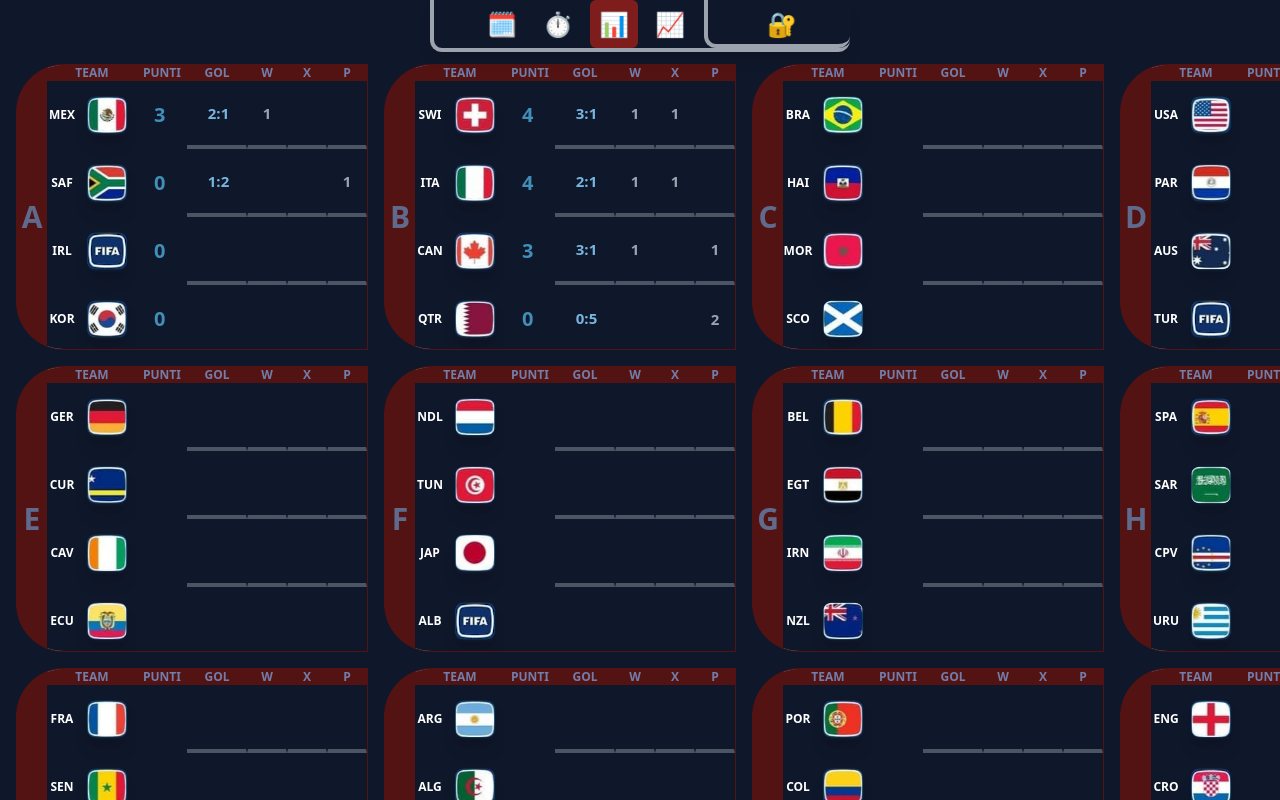
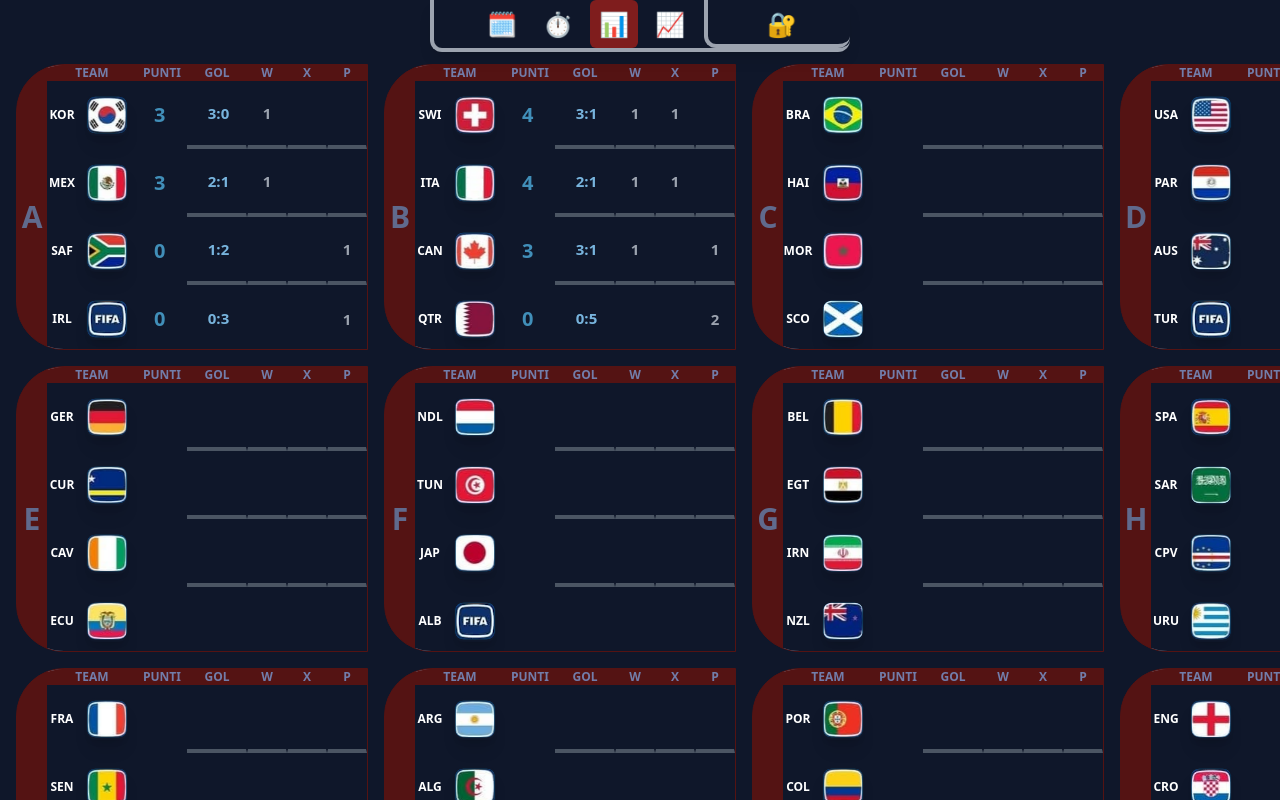
Before and after one commit to Simobara/WorldCup, a React (Vite) app: page /groupRankPage in a window 1280 px wide. Built offline with nearby package versions, Linux system fonts and the light colour scheme; no server answers; the database is empty.

Commit message:
start positioningFinalTable

```diff
--- a/src/START/app/1GroupMatches.jsx
+++ b/src/START/app/1GroupMatches.jsx
@@ -7,7 +7,7 @@ group_A: {
         ],
         matches: [
             { numero: 1, city: 'CDMX',             time: '19:00',      team1: 'Mexico',         team2: 'SAfrica',           pron:'1', ris: ' ' ,  results:'2-1 ' },
-            { numero: 2, city: 'Guadalajara',      time: '02:00',      team1: 'Korea',          team2: 'IRL',               pron:'1', ris: ' ' ,  results:' ' },
+            { numero: 2, city: 'Guadalajara',      time: '02:00',      team1: 'Korea',          team2: 'IRL',               pron:'1', ris: ' ' ,  results:'3-0 ' },
         ],
     },
     giornata_2:{
--- a/src/components/2aGroupMatches/1gridMatches.jsx
+++ b/src/components/2aGroupMatches/1gridMatches.jsx
@@ -78,7 +78,7 @@ export default function GridMatchesPage({ isLogged }) {
   });
 
 
-
+const canShowGroupButtons = isLogged && showPronostics;
 
 
   // 7 colonne: ------DATA | CITTÀ | SQ1 | F1 | RIS | F2 | SQ2
@@ -324,6 +324,8 @@ const handleNotesModalKeyDown = useCallback((e) => {
     notesToggleRef.current?.focus();
     return;
   }
+
+
 
   // INVIO sull'ultima textarea (Note Varie) -> chiude edit e torna al bottone
   // if (e.key === "Enter" && e.target === last) {
@@ -523,12 +525,18 @@ useEffect(() => {
   }, [matchesLoaded]);
 
   useEffect(() => {
-    if (isLogged) {
-      setShowPronostics(true);
-    } else {
-      setShowPronostics(false); // opzionale
-    }
-  }, [isLogged]);
+  if (isLogged) {
+    setShowPronostics(true);
+    return;
+  }
+
+  // guest: ripristina da storage (opzionale, ma chiaro)
+  try {
+    const saved = localStorage.getItem(STORAGE_KEY);
+    if (saved != null) setShowPronostics(JSON.parse(saved));
+  } catch {}
+}, [isLogged]);
+
 
   useEffect(() => {
     const mq = window.matchMedia("(min-width: 768px)");
@@ -608,11 +616,11 @@ useEffect(() => {
               md:py-0 py-2
               md:px-1 px-2
               rounded-full font-extrabold text-sm
-              transition-all duration-300
-
-              bg-transparent text-slate-900
-              z-[11000]
-            `}
+            text-slate-900
+               ${showPronostics
+                  ? "bg-white text-slate-900"
+                  : "bg-transparent text-white"}
+              `}
             style={{
               top: btnPos.top,
               left: btnPos.left,
@@ -764,7 +772,7 @@ useEffect(() => {
                   {/* LETTERA + MESSAGE */}
                   <div className="relative w-8 md:w-10 flex items-center justify-center p-0 m-0">
                     {/* ================= ICONE AZIONI GRUPPO (MOBILE + DESKTOP) ================= */}
-                    {showPronostics && (
+                    {canShowGroupButtons && (
                       <div
                         className="
                           absolute
--- a/src/components/2bGroupRank/1gridRank.jsx
+++ b/src/components/2bGroupRank/1gridRank.jsx
@@ -167,29 +167,45 @@ function computePronTableForGroup(
       if (Number.isFinite(maxMatches) && seen >= maxMatches) return table;
       seen++;
 
-      const pron = String(m.pron ?? "")
+      // ❌ se c'è un risultato UFFICIALE, non contare il pronostico
+      const official = parseResult(m, { allowRis: false });
+      if (official) continue;
+
+      // ✅ ricavo il segno anche dal RIS (es. 2-0 → "1", 1-1 → "X")
+      let outcome = null;
+
+      const parsed = parseResult(m, { allowRis: true });
+      if (parsed?.source === "ris") {
+        const [ga, gb] = parsed.score;
+        outcome = ga > gb ? "1" : ga < gb ? "2" : "X";
+      }
+
+      // fallback sul segno scritto a mano
+      if (!outcome) {
+        const sign = String(m.pron ?? "")
           .trim()
           .toUpperCase();
-      if (!pron) continue;
+        if (sign === "1" || sign === "2" || sign === "X") {
+          outcome = sign;
+        }
+      }
 
-      // se c'è un risultato "valido" (in base al toggle), NON contare il pron
-      const hasRes = !!parseResult(m, { allowRis });
-      if (hasRes) continue;
+      if (!outcome) continue;
 
       const t1 = resolveName(m.team1);
       const t2 = resolveName(m.team2);
 
       if (!groupTeamNames.has(t1) || !groupTeamNames.has(t2)) continue;
 
-      if (pron === "1") {
+      if (outcome === "1") {
         table[t1].pt += 3;
         table[t1].w += 1;
         table[t2].p += 1;
-      } else if (pron === "2") {
+      } else if (outcome === "2") {
         table[t2].pt += 3;
         table[t2].w += 1;
         table[t1].p += 1;
-      } else if (pron === "X") {
+      } else if (outcome === "X") {
         table[t1].pt += 1;
         table[t2].pt += 1;
         table[t1].x += 1;
@@ -907,9 +923,13 @@ export default function GridRankPage({
               md:py-0 py-2
               md:px-1 px-2
               rounded-full font-extrabold text-sm
-              transition-all duration-300
-              bg-transparent text-slate-900
+          text-slate-900
               z-[11000]
+              ${
+                showPronostics
+                  ? "bg-white text-slate-900"
+                  : "bg-transparent text-white"
+              }
             `}
             style={{
               top: btnPos.top,
@@ -948,7 +968,7 @@ export default function GridRankPage({
                 resolveName,
                 groupTeamNames,
                 maxMatches,
-                allowRisForQualify,
+               false,
               );
 
               const simByTeam = {};
@@ -973,16 +993,18 @@ export default function GridRankPage({
                 (t) => t.gf > 0 || t.gs > 0,
               );
 
-              const pronTableByTeam = useSupabase
+              const canShowPron = useSupabase || showPronostics;
+
+              const pronTableByTeam = canShowPron
+                ? useSupabase
                   ? computeBonusTableForGroup(
                       matchesData,
                       resolveName,
                       groupTeamNames,
                       maxMatches,
-                    isAdminUser, // 🔹 solo l'admin usa i seed se mancano i dati utente
+                      isAdminUser,
                     )
-                : showPronostics
-                  ? computePronTableForGroup(
+                  : computePronTableForGroup(
                       matchesData,
                       resolveName,
                       groupTeamNames,
@@ -995,7 +1017,8 @@ export default function GridRankPage({
               //   console.log("🟦 GRUPPO B → pronTableByTeam:", pronTableByTeam);
               // }
 
-              const sortedTeams = pronTableByTeam
+              const sortedTeams =
+                canShowPron && pronTableByTeam
                   ? sortTeamsByTotal(
                       teams,
                       tableByTeam,
@@ -1068,7 +1091,7 @@ export default function GridRankPage({
 
                           // 👉 PRONOSTICI SEMPRE NEL “+”
                           // (anche se non ci sono risultati ufficiali)
-                          const pronPt = pronStats?.pt ?? 0;
+                          const pronPt = (useSupabase || showPronostics) ? (pronStats?.pt ?? 0) : 0;
 
                           // risultato simulato
                           const isSim = team ? !!simByTeam[teamKey] : false;
@@ -1081,11 +1104,7 @@ export default function GridRankPage({
 
                           // quando mostrare i dati
                           const showStats =
-                            !!mainStats &&
-                            (groupHasResults ||
-                              showPronostics ||
-                              useSupabase ||
-                              pronPt > 0);
+                            !!mainStats && (groupHasResults || canShowPron);
 
                           const safeStats = showStats ? mainStats : null;
                           const safeGolStr = showStats ? golStr : "";
@@ -1227,7 +1246,7 @@ function Row7({
   isSim,
   isLastRow,
 }) {
-  const showBonus = pronPt > 0;
+  const showBonus = showPronostics && pronPt > 0;
   return (
     <>
       {/* CODICE */}
```
Lines whose indentation alone changed are shown as unchanged.
